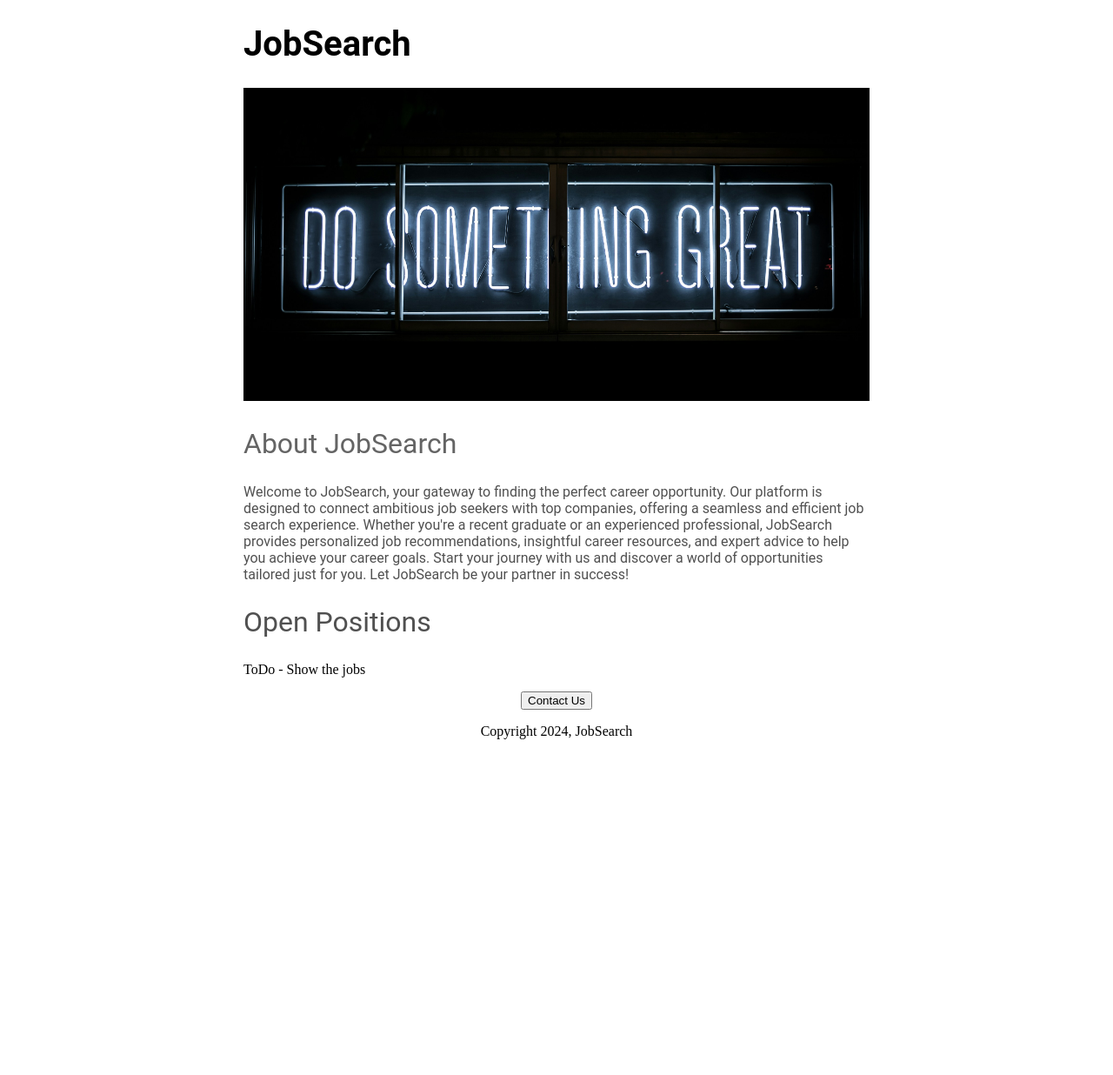
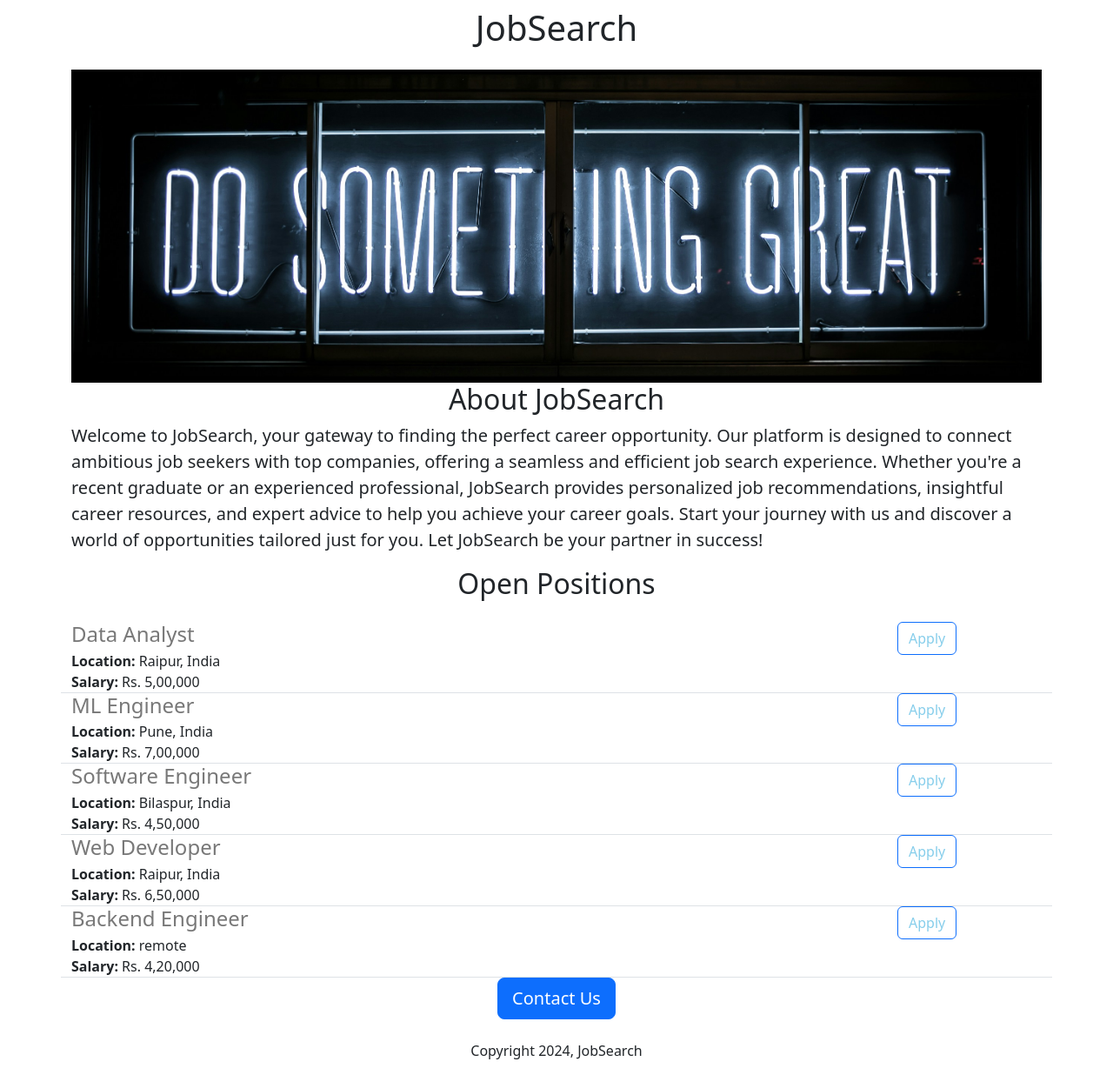
Before and after one commit to vipinsao/JobSearch-WebPage, a Flask app: page / in a window 1280 px wide. Shown: the whole page at 87% size. Before the commit the page ends 850 px from the top, so only its background shows below. Run offline with Flask 3, Linux system fonts and the light colour scheme.

Commit message:
added dynamic data and API route

```diff
--- a/app.py
+++ b/app.py
@@ -1,11 +1,49 @@
-from flask import Flask, render_template
+from flask import Flask, render_template, jsonify
 
 app = Flask(__name__)
+
+JOBS = [
+    {
+        'id': 1,
+        'title': 'Data Analyst',
+        'location': 'Raipur, India',
+        'salary': 'Rs. 5,00,000'
+    },
+    {
+        'id': 2,
+        'title': 'ML Engineer',
+        'location': 'Pune, India',
+        'salary': 'Rs. 7,00,000'
+    },
+    {
+        'id': 3,
+        'title': 'Software Engineer',
+        'location': 'Bilaspur, India',
+        'salary': 'Rs. 4,50,000'
+    },
+    {
+        'id': 4,
+        'title': 'Web Developer',
+        'location': 'Raipur, India',
+        'salary': 'Rs. 6,50,000'
+    },
+    {
+        'id': 4,
+        'title': 'Backend Engineer',
+        'location': 'remote',
+        'salary': 'Rs. 4,20,000'
+    },
+]
 
 
 @app.route("/")
 def hello_world():
-    return render_template("index.html")
+    return render_template("index.html", jobs=JOBS, company_name="JobSearch")
+
+
+@app.route("/api/jobs")
+def list_jobs():
+    return jsonify(JOBS)
 
 
 if __name__ == "__main__":
--- a/templates/index.html
+++ b/templates/index.html
@@ -4,53 +4,34 @@
   <meta charset="UTF-8">
   <meta http-equiv="X-UA-Compatible" content="IE=edge">
   <meta name="viewport" content="width=device-width, initial-scale=1.0">
+  <link href="https://cdn.jsdelivr.net/npm/bootstrap@5.3.3/dist/css/bootstrap.min.css" rel="stylesheet" integrity="sha384-QWTKZyjpPEjISv5WaRU9OFeRpok6YctnYmDr5pNlyT2bRjXh0JMhjY6hW+ALEwIH" crossorigin="anonymous">
+  <title>JobSearch</title>
   <style>
-    h1{
-      font-size: 40px;
-      font-family: Roboto;
-      font-weight: bolder;
-      color: rgb(100,100,100)
-      text-align:center;
-
-    }
     #banner{
-      width: 100%;
-      height: 360px;
-      object-fit: cover;
-    }
-    h2{
-      font-family:Roboto;
-      font-size:32px;
-      color:rgb(100,100,100);
-      font-weight:normal;
-
-    }
-    .bodytext{
-      font-family:Roboto;
-      color:rgb(80,80,80);
-    }
-    #container{
-      max-width:720px;
-      margin:0 auto;
-
+       height: 360px;
+       width: 100%;
+       object-fit:cover
     }
   </style>
-  <title>JobSearch</title>
 </head>
 <body>
-   <div id="container">
-      <h1>JobSearch</h1>
-      <img src="static/Banner.jpg" alt=""
-       height="320px"
-      id="banner">
-       <h2>About JobSearch</h2>
-       <p class="bodytext">Welcome to JobSearch, your gateway to finding the perfect career opportunity. Our platform is designed to connect ambitious job seekers with top companies, offering a seamless and efficient job search experience. Whether you're a recent graduate or an experienced professional, JobSearch provides personalized job recommendations, insightful career resources, and expert advice to help you achieve your career goals. Start your journey with us and discover a world of opportunities tailored just for you. Let JobSearch be your partner in success!</p>
+   <div class="container">
+      <h1 class="text-center mt-2 mb-4">JobSearch</h1>
+      <img src="static/Banner.jpg" alt="" class="img-fluid"
+        id="banner">
+       <h2 class="text-center">About JobSearch</h2>
+       <p class="lead">Welcome to JobSearch, your gateway to finding the perfect career opportunity. Our platform is designed to connect ambitious job seekers with top companies, offering a seamless and efficient job search experience. Whether you're a recent graduate or an experienced professional, JobSearch provides personalized job recommendations, insightful career resources, and expert advice to help you achieve your career goals. Start your journey with us and discover a world of opportunities tailored just for you. Let JobSearch be your partner in success!</p>
 
-      <h2 class="bodytext">Open Positions</h2>
-      <p>ToDo - Show the jobs </p>
-      <div style="text-align:center;">
-         <button>Contact Us</button>
-        <p >Copyright 2024, JobSearch</p>
+      <h2 class="text-center mt-2 mb-4"">Open Positions</h2>
+      <div>
+        {% for job in jobs %}
+          {% include 'jobitem.html' %}
+        {% endfor %}
+
+        </div>
+      <div class="text-center">
+         <button class="btn btn-primary btn-lg"">Contact Us</button>
+        <p class="mt-4">Copyright 2024, JobSearch</p>
       </div>
    </div>
 
--- /dev/null
+++ b/templates/jobitem.html
@@ -0,0 +1,20 @@
+<div class="border-bottom row" style="margin-bottom:16px padding-bottom:8px;">
+      <div class="col-10">
+        <h4
+          style="color:rgb(120,120,120); margin-bottom:4px;">
+          {{job['title']}}</h4>
+          <div>
+            <b>Location:</b> {{job['location']}}
+          </div>
+         {% if 'salary' in job %}
+         <div>
+             <b>Salary:</b>
+             {{job['salary']}}
+         </div>
+           {% endif %}
+      </div>
+     <div class="col-2">
+        <button type="button" class="btn border-primary" style="color:skyblue; mt-2">Apply</button>
+     </div>
+
+</div>
```
Also changed, not shown: 1 other file.
